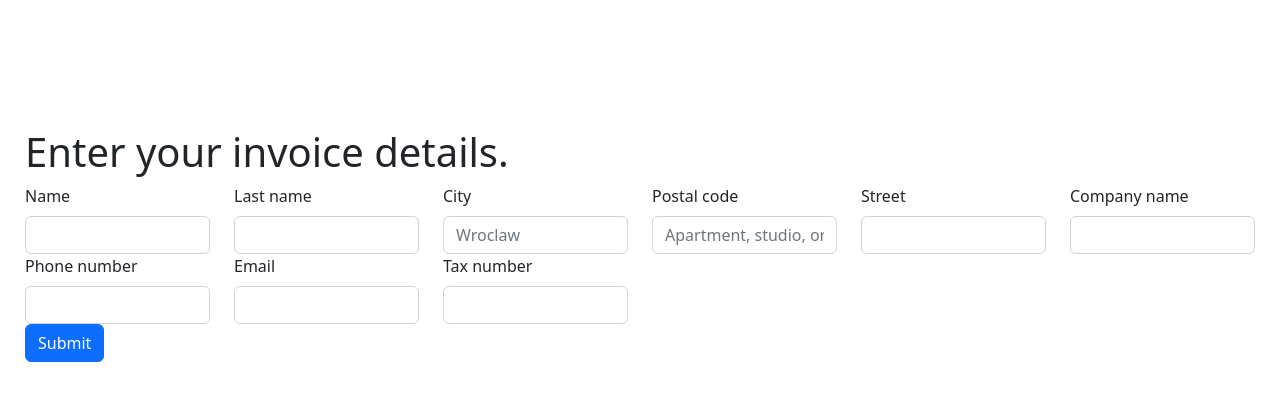
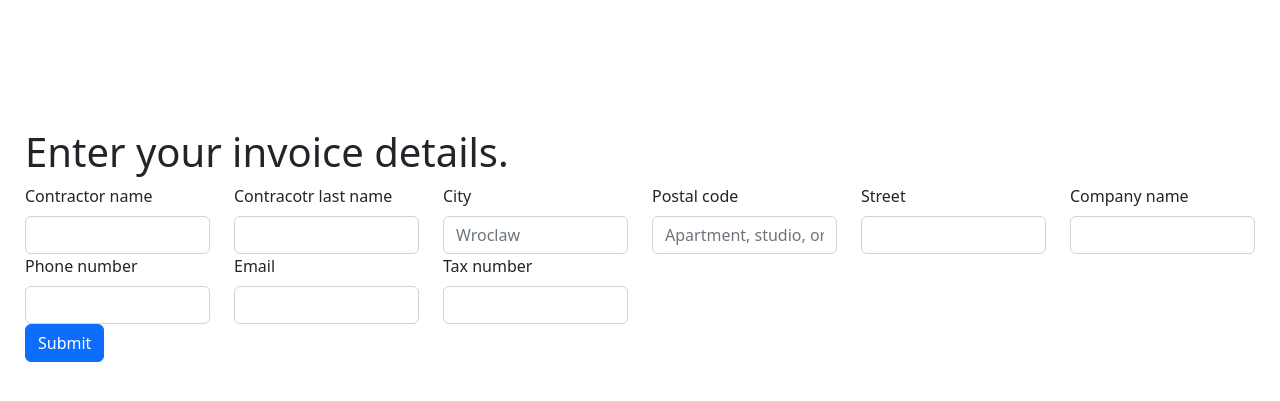
Before and after one commit to Mefpef/Invoice-Generator, a Flask app: page /add in a window 1280 px wide. Shown: the part 16-417 px from the top of the page. Run offline with Flask 2, Linux system fonts and the light colour scheme; some libraries are stand-ins or nearby versions.

Commit message:
add new forms

```diff
--- a/app/models/invoice.py
+++ b/app/models/invoice.py
@@ -5,8 +5,8 @@ from app.service.db import db
 
 class Invoice(db.Model):
     id = db.Column(db.Integer, primary_key=True)
-    total_price = db.Column(db.Float, nullable=False)
+    amount = db.Column(db.Float, nullable=False)
     invoice_date = db.Column(db.DateTime(timezone=True), default=datetime.datetime.utcnow)
-    quantity = db.Column(db.Integer, nullable=False)
+    items_quantity = db.Column(db.Integer, nullable=False)
     user_id = db.Column(db.Integer, db.ForeignKey('user.id'), primary_key=True)
     product_invoice_id = db.Column(db.Integer, db.ForeignKey('product.id'), primary_key=True)
--- a/app/templates/add_invoice.html
+++ b/app/templates/add_invoice.html
@@ -10,11 +10,11 @@
         <form class="row g-2">
             <div class="row">
                 <div class="col-md-2">
-                    <label for="inputName" class="form-label">Name</label>
+                    <label for="inputName" class="form-label">Contractor name</label>
                     <input type="text" class="form-control" id="inputName">
                 </div>
                 <div class="col-md-2">
-                    <label for="inputLastName" class="form-label">Last name</label>
+                    <label for="inputLastName" class="form-label">Contracotr last name</label>
                     <input type="text" class="form-control" id="inputLastName">
                 </div>
                 <div class="col-2">
```
Also changed, not shown: app/forms/invoice.py (+10 -0 lines), app/forms/product.py (+11 -0 lines).
